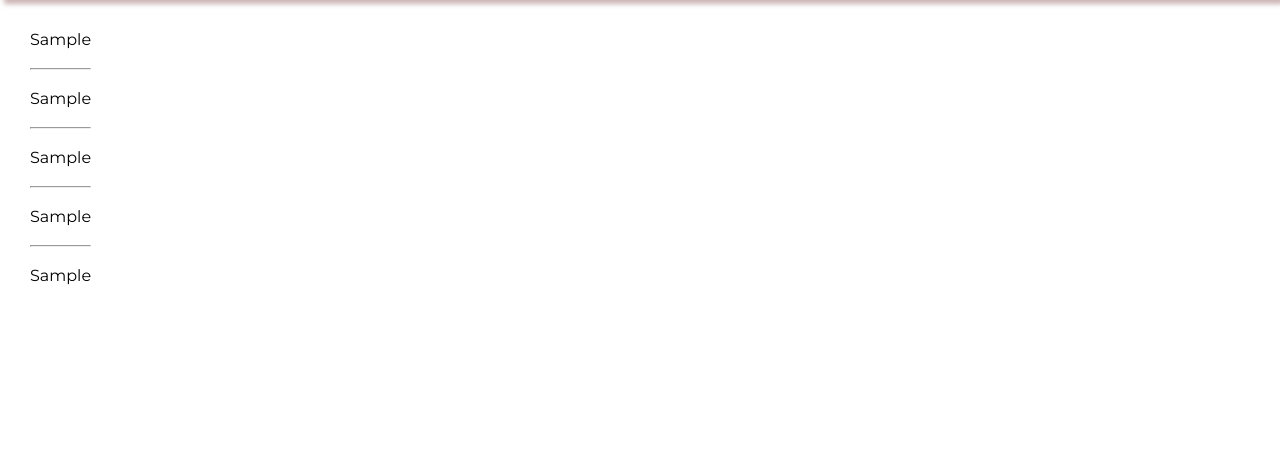
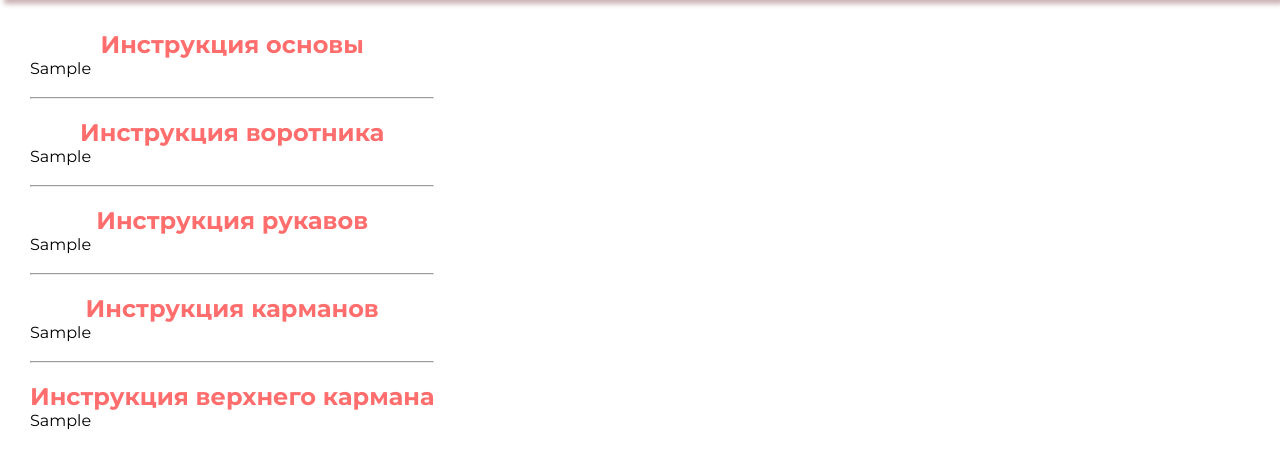
Before and after one commit to kingoker/Visola_H-M_django, a Django app: page /instruction/1/1/1/1/1 in a window 1280 px wide. Shown: the part 50-519 px from the top of the page. Run offline with Django 4.2, Linux system fonts and the light colour scheme; tables that the repository leaves empty hold one stand-in row (values such as "Sample post"); some libraries are stand-ins or nearby versions.

Commit message:
styles changed 2

```diff
--- a/root/visola_blazer/static/css/main.css
+++ b/root/visola_blazer/static/css/main.css
@@ -325,6 +325,10 @@
 .instruction__text{
     width: 100%;
 }
+.instruction__h2{
+    text-align: center;
+    color: #FF6D6D;
+}
 
 
 /* Цвета */
--- a/root/visola_blazer/templates/instruction.html
+++ b/root/visola_blazer/templates/instruction.html
@@ -28,30 +28,35 @@
         <div class="main__container container">
             <div class="main__components_wrapper">
                 <!-- Компоненты -->
+                <h2 class="instruction__h2">Инструкция основы</h2>
                 {% for base in bases %}
                     <p class="instruction__text">{{ base.instruction|safe }}</p>
                 {% endfor %}
                 <br>
                 <hr>
                 <br>
+                <h2 class="instruction__h2">Инструкция воротника</h2>
                 {% for collar in collars %}
                     <p class="instruction__text">{{ collar.instruction|safe }}</p>
                 {% endfor %}
                 <br>
                 <hr>
                 <br>
+                <h2 class="instruction__h2">Инструкция рукавов</h2>
                 {% for sleeve in sleeves %}
                     <p class="instruction__text">{{ sleeve.instruction|safe }}</p>
                 {% endfor %}
                 <br>
                 <hr>
                 <br>
+                <h2 class="instruction__h2">Инструкция карманов</h2>
                 {% for pocket in pockets %}
                     <p class="instruction__text">{{ pocket.instruction|safe }}</p>
                 {% endfor %}
                 <br>
                 <hr>
                 <br>
+                <h2 class="instruction__h2">Инструкция верхнего кармана</h2>
                 {% for toppocket in toppockets %}
                     <p class="instruction__text">{{ toppocket.instruction|safe }}</p>
                 {% endfor %}
```
